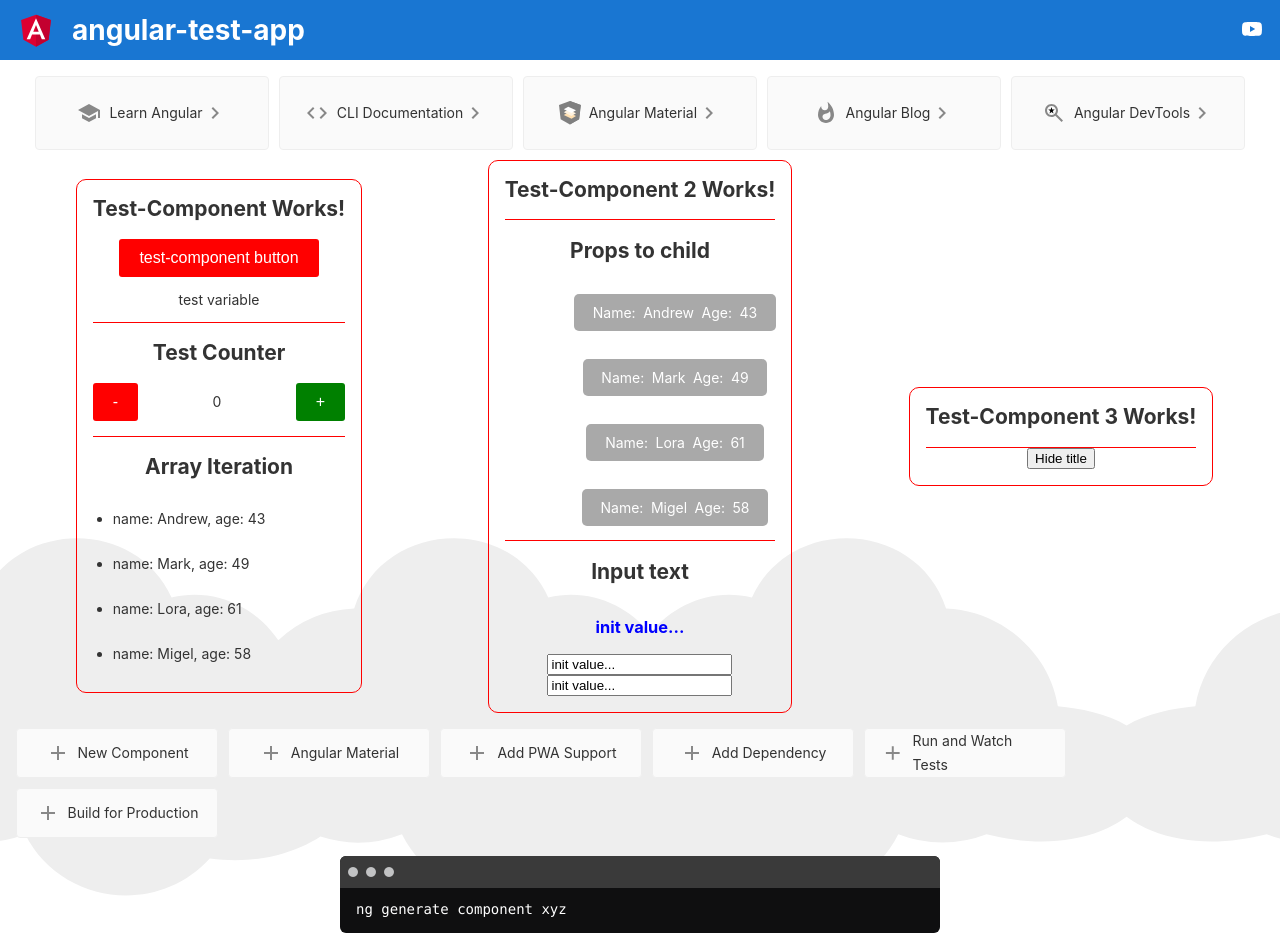
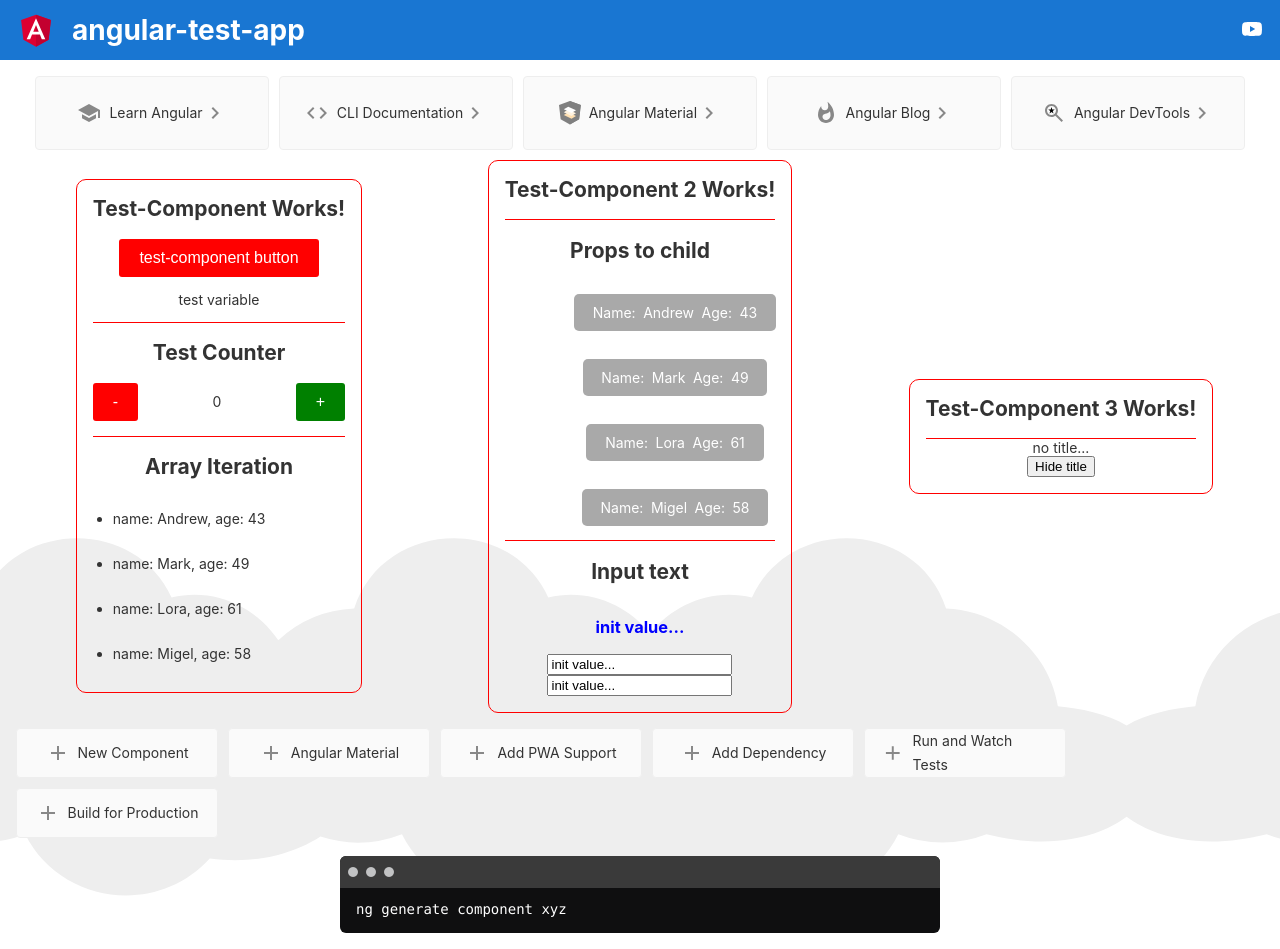
Before and after one commit to SDen4/angular-test-app, an Angular app: page / in a window 1280 px wide. Both pictures are taken after a click on the button "Hide title". Built offline with nearby package versions, Linux system fonts and the light colour scheme.

Commit message:
ngIf + else

```diff
--- a/src/app/test-component3/test-component3.component.html
+++ b/src/app/test-component3/test-component3.component.html
@@ -3,7 +3,11 @@
 
   <span class="line"></span>
 
-  <h3 *ngIf="toggle">HTML Conditions</h3>
+  <h3 *ngIf="toggle; else noTitle">HTML Conditions</h3>
+
+  <ng-template #noTitle>
+    <span>no title...</span>
+  </ng-template>
 
   <button (click)="onclickHandler()">Hide title</button>
 </div>
```
